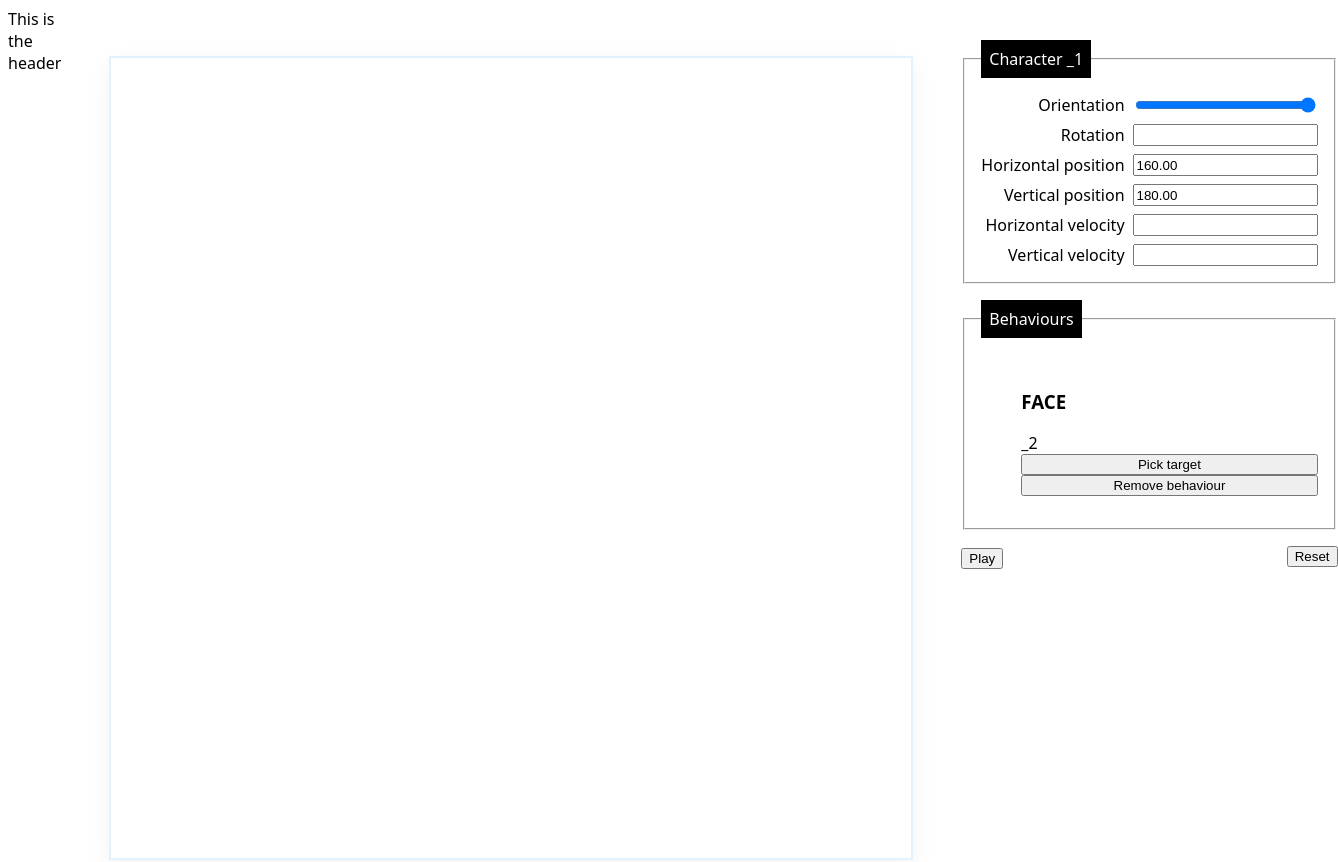
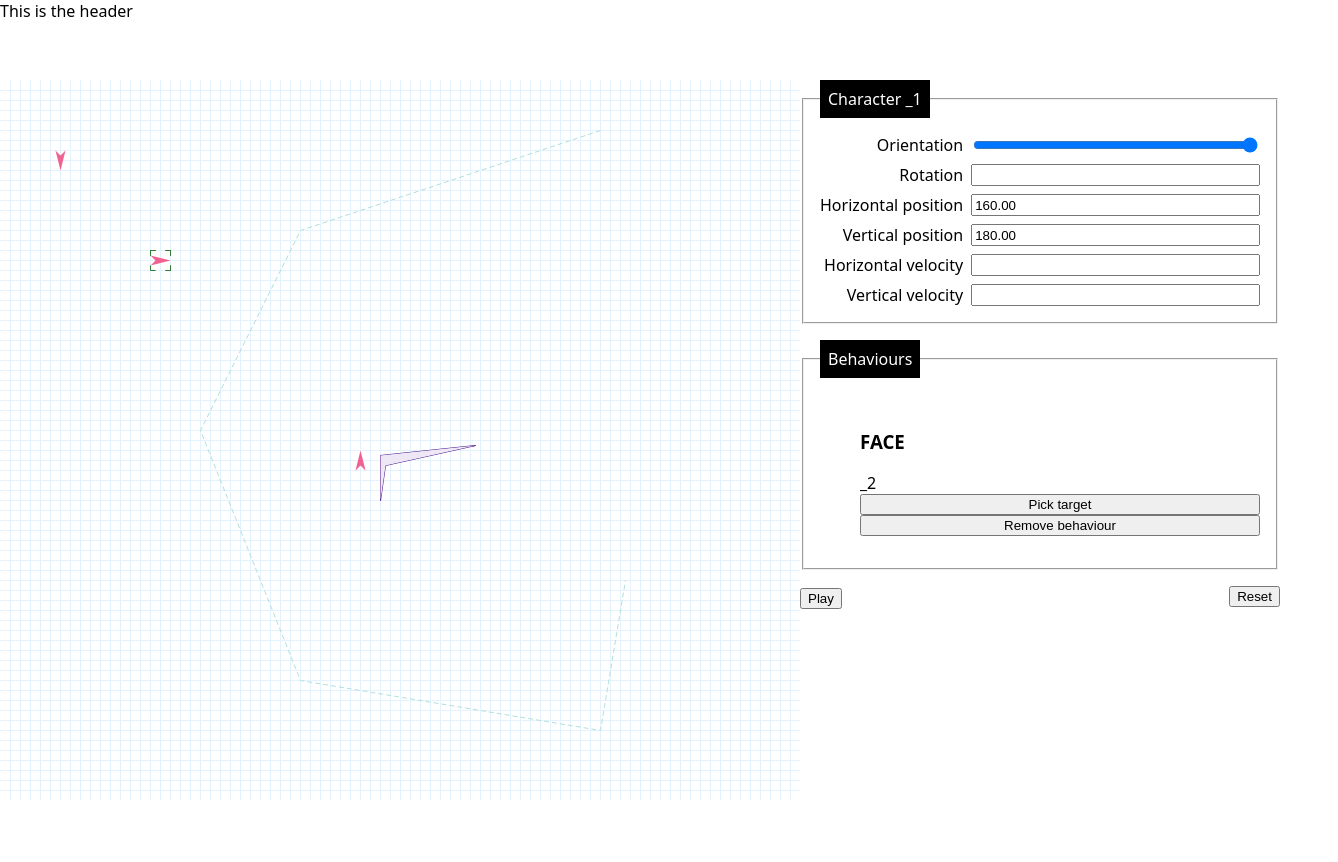
Before and after one commit to craigdallimore/steering-behaviour, a React app: page / in a window 1280 px wide. Shown: the top 862 px of the page, 1338 px wide, since content can reach past the window. After the commit the page ends 800 px from the top, so only its background shows below. Built offline with nearby package versions, Linux system fonts and the light colour scheme; the HTML template or start-up script is replaced by a standard one.

Commit message:
Add details to do with resizing the canvas

```diff
--- a/src/components/Canvas.tsx
+++ b/src/components/Canvas.tsx
@@ -9,9 +9,21 @@ const Canvas = (props: {
 }) => {
   const canvasRef = React.useRef<HTMLCanvasElement | null>(null);
   const ctxRef = React.useRef<CanvasRenderingContext2D | null>(null);
+  const [width, setWidth] = React.useState(0);
+  const [height, setHeight] = React.useState(0);
 
   if (ctxRef.current) {
     drawScene(ctxRef.current, props.state);
+  }
+
+  function onResize() {
+    const p = canvasRef.current?.parentNode;
+    if (p instanceof HTMLElement) {
+      const rect = p.getBoundingClientRect();
+      console.log("onResize", rect.height);
+      setWidth(rect.width);
+      setHeight(rect.height);
+    }
   }
 
   React.useEffect(() => {
@@ -24,11 +36,19 @@ const Canvas = (props: {
     }
   }, [canvasRef.current]);
 
+  React.useLayoutEffect(() => {
+    window.addEventListener("resize", onResize);
+    onResize();
+    return () => {
+      window.removeEventListener("resize", onResize);
+    };
+  }, [canvasRef.current]);
+
   return (
     <canvas
       ref={canvasRef}
-      width="800"
-      height="800"
+      width={width}
+      height={height}
       id="canvas-main"
       onClick={(e) => {
         const target = e.target as HTMLCanvasElement;
--- a/src/components/Layout.tsx
+++ b/src/components/Layout.tsx
@@ -11,7 +11,7 @@ import type { Behaviour, Character, CharacterId } from "@domain/types.js";
 import getFocussedCharacter from "@lib/getFocussedCharacter.js";
 import DispatchContext from "./DispatchContext.js";
 import StateContext from "./StateContext.js";
-import '../css/main.css';
+import "../css/main.css";
 
 enableMapSet(); // immer can understand Map and Set
 
@@ -46,9 +46,11 @@ const Main = () => {
   });
 
   return (
-    <main>
+    <>
       <header>This is the header</header>
-      <Canvas state={state} dispatch={dispatch} />
+      <main>
+        <Canvas state={state} dispatch={dispatch} />
+      </main>
       <DispatchContext.Provider value={dispatch}>
         <StateContext.Provider value={state}>
           <form className={className}>
@@ -162,7 +164,7 @@ const Main = () => {
           </form>
         </StateContext.Provider>
       </DispatchContext.Provider>
-    </main>
+    </>
   );
 };
 
--- a/src/css/main.css
+++ b/src/css/main.css
@@ -2,20 +2,38 @@
 * {
   box-sizing: border-box;
 }
+html,
+body {
+  width: 100%;
+  height: 100%;
+  display: flex;
+}
 body {
   font-family: sans;
+  margin: 0;
+}
+#root {
+  display: grid;
+  width: 100%;
+  height: 100%;
+  grid-template-rows: 5rem 1fr;
+  grid-template-columns: 1fr 30rem;
+  grid-template-areas:
+    "header header"
+    "canvas aside";
+}
+header {
+  grid-area: header;
 }
 main {
-  display: flex;
-  align-items: flex-start;
+  grid-area: canvas;
+  overflow: hidden;
 }
 canvas {
-  border: 2px solid rgba(227, 242, 253, 1);
-  margin: 3rem;
-  box-shadow: 0 0.5rem 1.5rem rgba(0, 0, 0, 0.05);
 }
 form {
-  margin-top: 2rem;
+  grid-area: aside;
+  overflow-y: auto;
 }
 legend {
   padding: 0.5rem;
```
